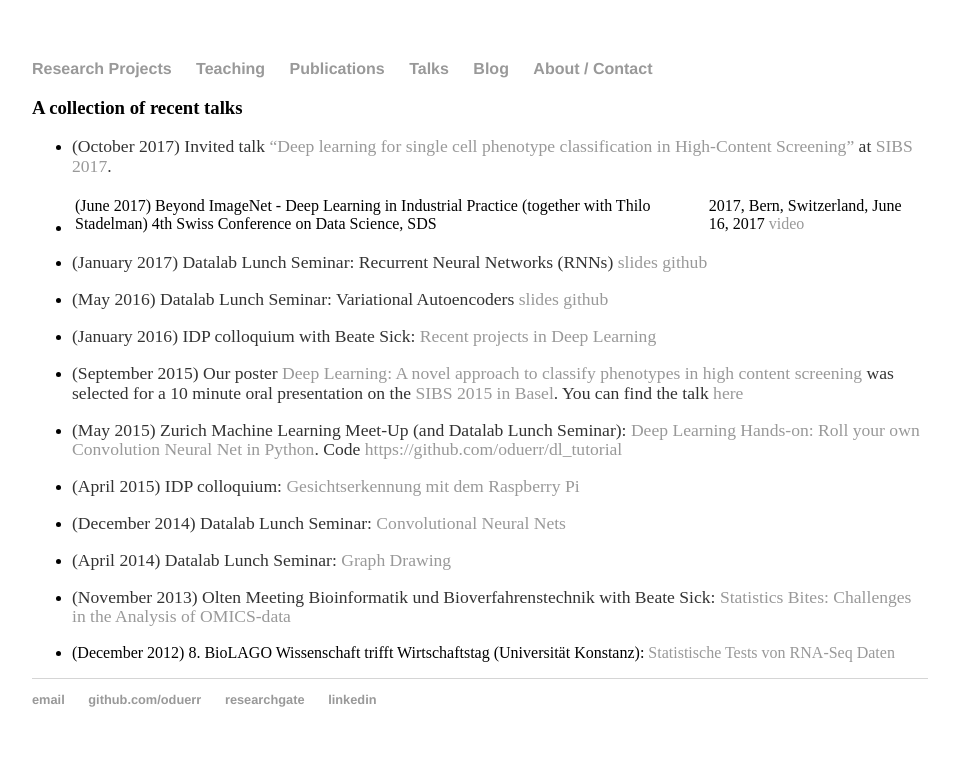
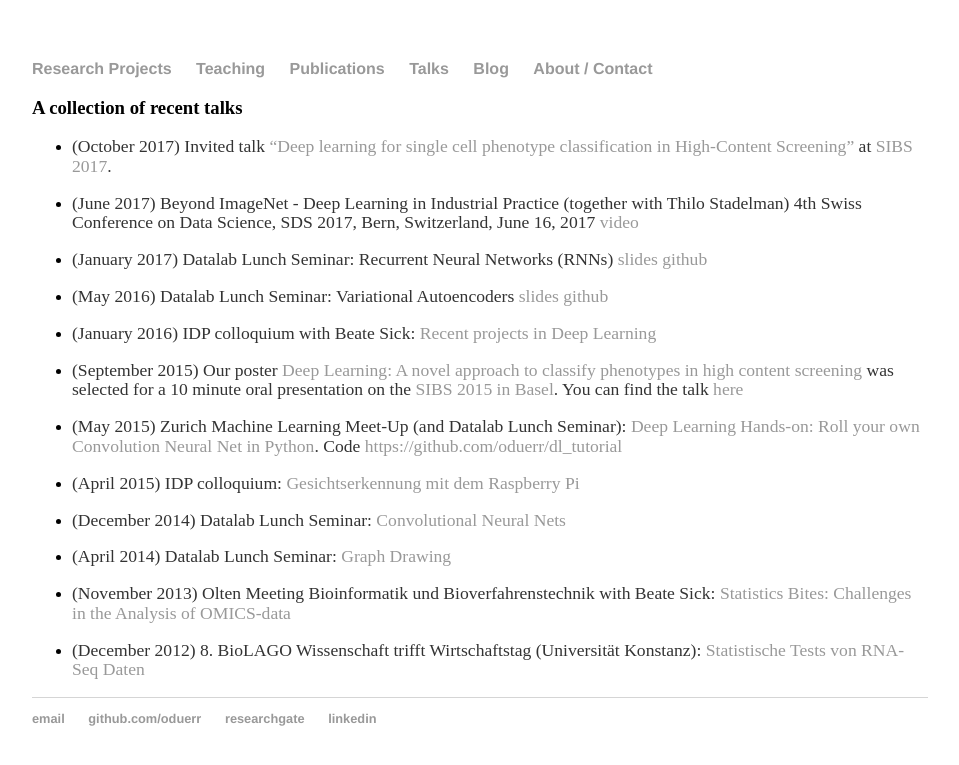
Before and after one commit to oduerr/oduerr.github.io, a Jekyll site: the page built from talks/index.md, in a window 1280 px wide. Shown: the top 765 px of the page, without its empty margins (160-1119 px from the left). Built offline with Jekyll 4.4.1, drawn with Linux system fonts in a browser that asks for light colours.

Commit message:
Removed | which broke markdown

```diff
--- a/talks/index.md
+++ b/talks/index.md
@@ -8,7 +8,7 @@ author: "Oliver Dürr"
 
 * (October 2017) Invited talk ["Deep learning for single cell phenotype classification in High-Content Screening"](https://www.dropbox.com/s/iejluareo1r4i80/Talk_SIBS_2017.pdf?dl=1) at [SIBS 2017](http://www.sibs2017.ethz.ch/).
 
-* (June 2017) Beyond ImageNet - Deep Learning in Industrial Practice (together with Thilo Stadelman) 4th Swiss Conference on Data Science, SDS|2017, Bern, Switzerland, June 16, 2017 [video](https://www.youtube.com/watch?v=mRis4rBxXg0&feature=youtu.be)
+* (June 2017) Beyond ImageNet - Deep Learning in Industrial Practice (together with Thilo Stadelman) 4th Swiss Conference on Data Science, SDS 2017, Bern, Switzerland, June 16, 2017 [video](https://www.youtube.com/watch?v=mRis4rBxXg0&feature=youtu.be)
 
 * (January 2017) Datalab Lunch Seminar: Recurrent Neural Networks (RNNs) [slides](https://home.zhaw.ch/~dueo/bbs/files/BBS_RNN.pdf) [github](https://github.com/oduerr/dl_tutorial/tree/master/tensorflow/RNN)
 
```
